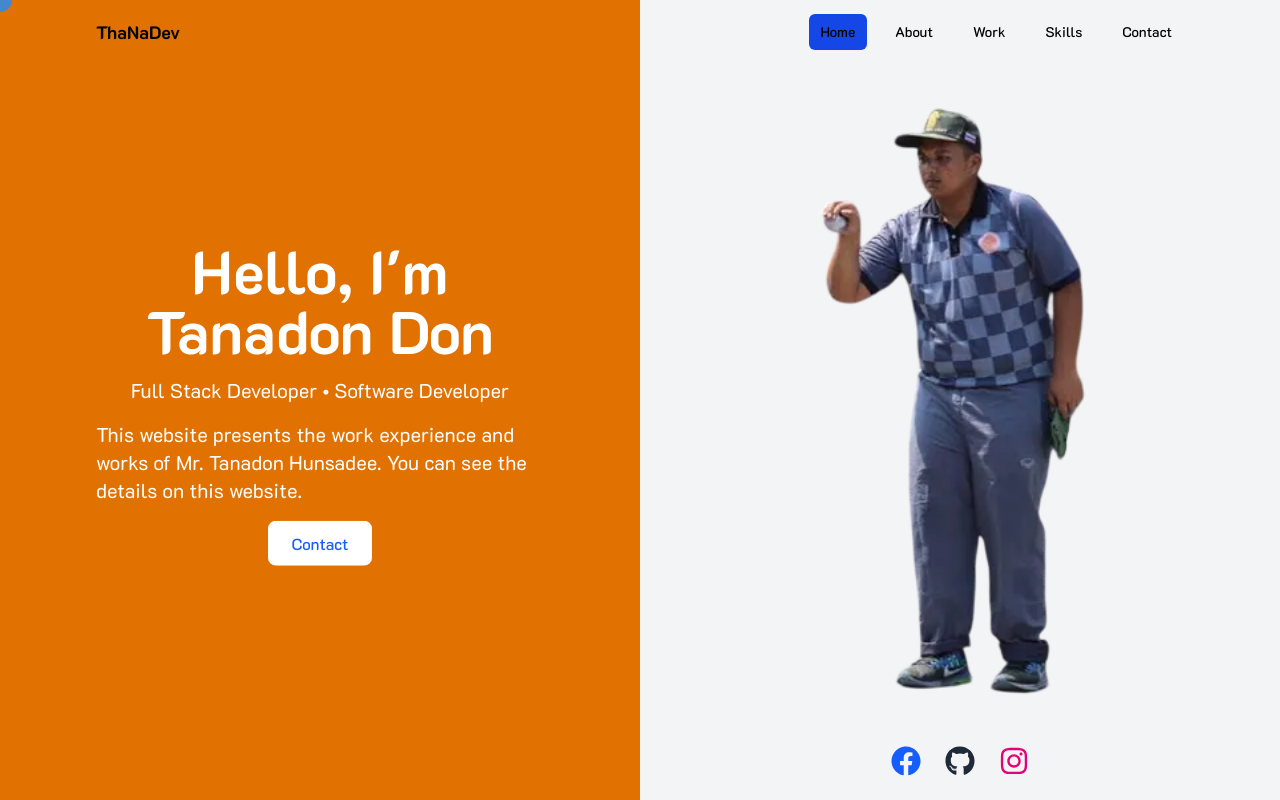
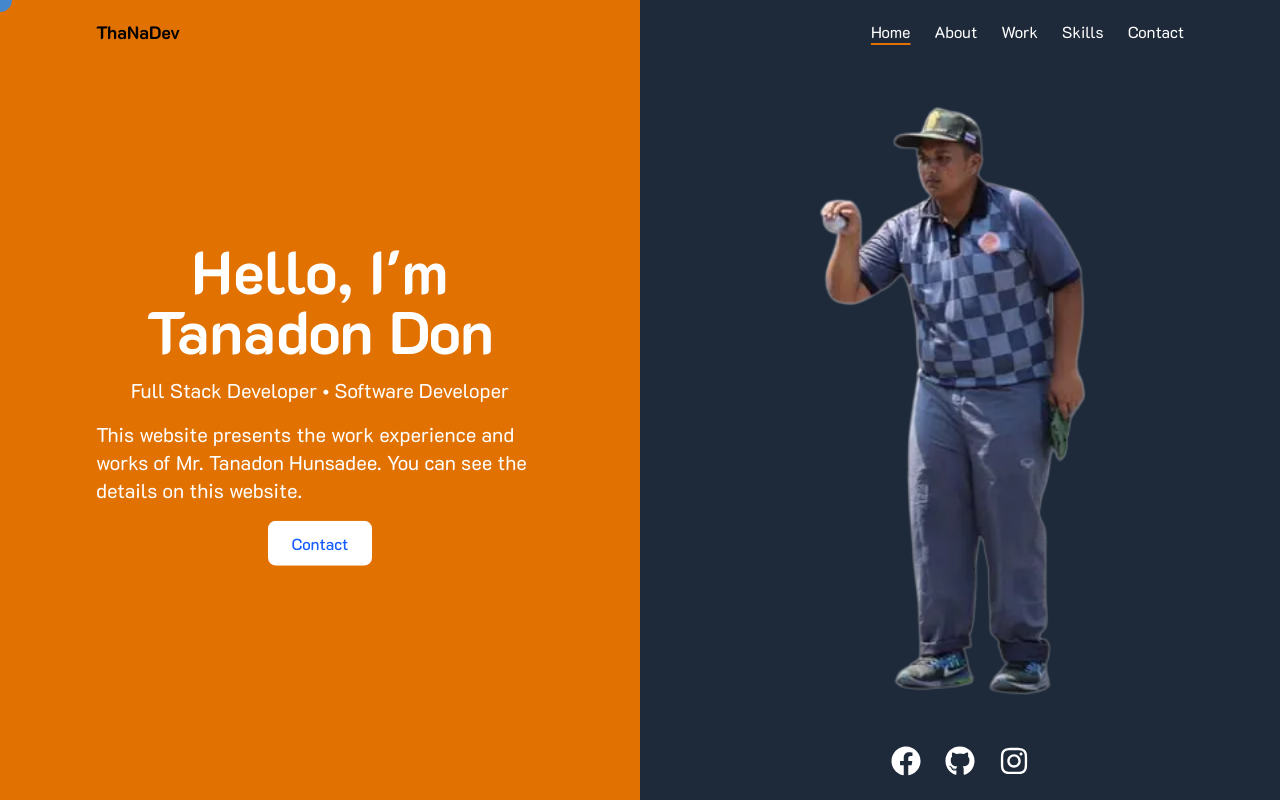
Before and after one commit to tanadonhundev/thana-dev-next, a Next.js app: page / in a window 1280 px wide. Shown: the top 800 px of the page. Built offline with nearby package versions, Linux system fonts and the light colour scheme.

Commit message:
edit refactor navbar

```diff
--- a/src/app/globals.css
+++ b/src/app/globals.css
@@ -68,6 +68,7 @@ h1::after {
   transform: translate(-50%, -50%) scale(3);
   opacity: 1;
 }
+
 @keyframes underline {
   to {
     width: 100%;
--- a/src/components/Navbar.tsx
+++ b/src/components/Navbar.tsx
@@ -78,45 +78,54 @@ export default function Navbar() {
           </div>
 
           {/* เมนูหลัก */}
-          <div className="hidden md:flex space-x-4">
+          <div className="hidden md:flex space-x-6">
             <a
               href="#home"
-              className={`px-3 py-2 rounded-md text-sm font-medium ${
-                activeLink === "home" ? "bg-blue-700" : "hover:bg-blue-700"
+              className={`${
+                activeLink === "home"
+                  ? "text-white underline underline-offset-5 decoration-2 decoration-amber-600"
+                  : "text-white hover:underline underline-offset-5 decoration-2 decoration-amber-600"
               }`}
             >
               Home
             </a>
+
             <a
               href="#about"
-              className={`px-3 py-2 rounded-md text-sm font-medium ${
-                activeLink === "about" ? "bg-blue-700" : "hover:bg-blue-700"
+              className={`${
+                activeLink === "about"
+                  ? "text-white underline underline-offset-5 decoration-2 decoration-amber-600"
+                  : "text-white hover:underline underline-offset-5 decoration-2 decoration-amber-600"
               }`}
             >
               About
             </a>
             <a
               href="#experience"
-              className={`px-3 py-2 rounded-md text-sm font-medium ${
+              className={` ${
                 activeLink === "experience"
-                  ? "bg-blue-700"
-                  : "hover:bg-blue-700"
+                  ? "text-white underline underline-offset-5 decoration-2 decoration-amber-600"
+                  : "text-white hover:underline underline-offset-5 decoration-2 decoration-amber-600"
               }`}
             >
               Work
             </a>
             <a
               href="#skills"
-              className={`px-3 py-2 rounded-md text-sm font-medium ${
-                activeLink === "skills" ? "bg-blue-700" : "hover:bg-blue-700"
+              className={` ${
+                activeLink === "skills"
+                  ? "text-white underline underline-offset-5 decoration-2 decoration-amber-600"
+                  : "text-white hover:underline underline-offset-5 decoration-2 decoration-amber-600"
               }`}
             >
               Skills
             </a>
             <a
               href="#contact"
-              className={`px-3 py-2 rounded-md text-sm font-medium ${
-                activeLink === "contact" ? "bg-blue-700" : "hover:bg-blue-700"
+              className={`  ${
+                activeLink === "contact"
+                  ? "text-white underline underline-offset-5 decoration-2 decoration-amber-600"
+                  : "text-white hover:underline underline-offset-5 decoration-2 decoration-amber-600"
               }`}
             >
               Contact
--- a/src/views/HomeSection.tsx
+++ b/src/views/HomeSection.tsx
@@ -54,9 +54,9 @@ export default function HomeSection() {
           </div>
 
           {/* ฝั่งขวา - รูปภาพ พร้อมพื้นหลังเทา */}
-          <div className="bg-gray-100 w-full md:w-1/2 not-first:flex items-center justify-center p-6 relative">
+          <div className="bg-gray-800 w-full md:w-1/2 not-first:flex items-center justify-center p-6 relative">
             <div
-              className="w-full h-screen flex items-center justify-center bg-gray-100 "
+              className="w-full h-screen flex items-center justify-center bg-gray-800 "
               onMouseMove={handleMouseMove}
               onMouseLeave={handleMouseLeave}
             >
@@ -82,7 +82,7 @@ export default function HomeSection() {
                 href="https://www.facebook.com/tanadon.hunsadee"
                 target="_blank"
                 rel="noopener noreferrer"
-                className="text-blue-600 hover:text-blue-800"
+                className="text-white"
               >
                 <FaFacebook size={30} />
               </a>
@@ -90,7 +90,7 @@ export default function HomeSection() {
                 href="https://github.com/tanadonhundev"
                 target="_blank"
                 rel="noopener noreferrer"
-                className="text-gray-800 hover:text-gray-600"
+                className="text-white"
               >
                 <FaGithub size={30} />
               </a>
@@ -98,7 +98,7 @@ export default function HomeSection() {
                 href="https://www.instagram.com/thana_hun"
                 target="_blank"
                 rel="noopener noreferrer"
-                className="text-pink-600 hover:text-pink-800"
+                className="text-white"
               >
                 <FaInstagram size={30} />
               </a>
```
